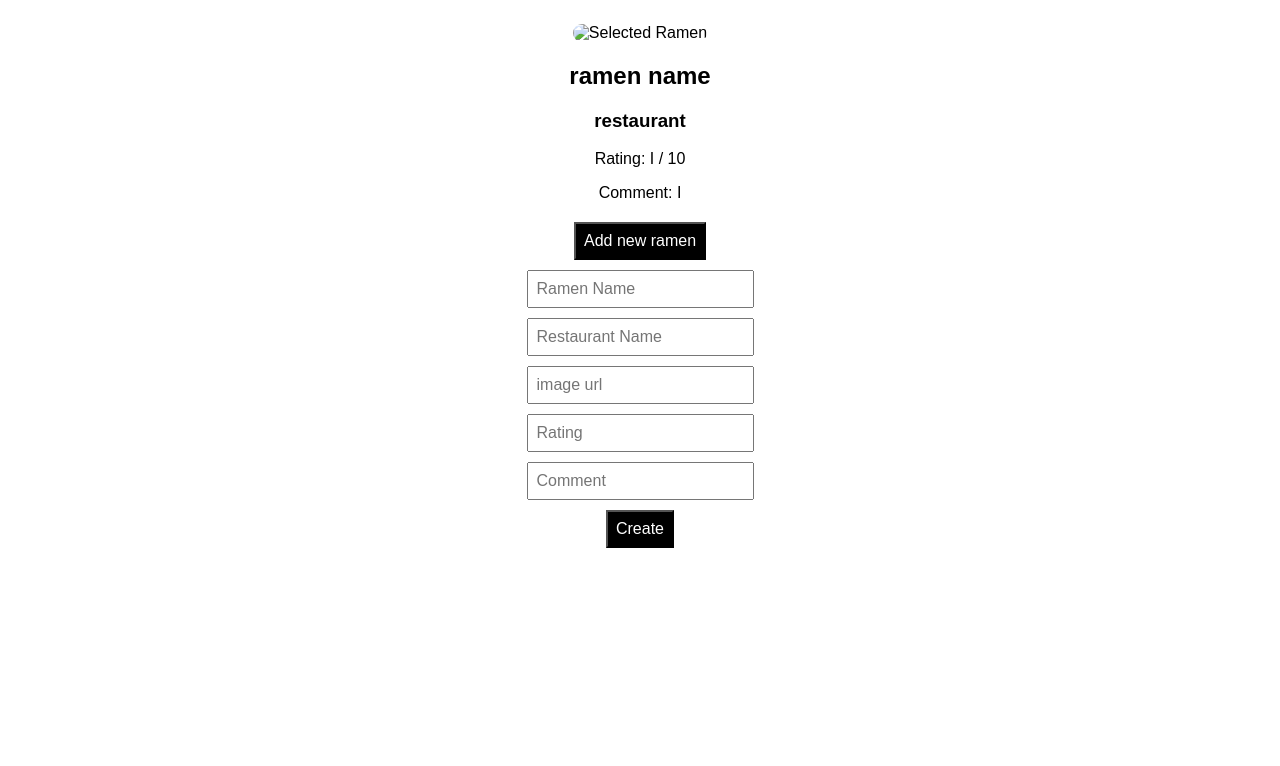
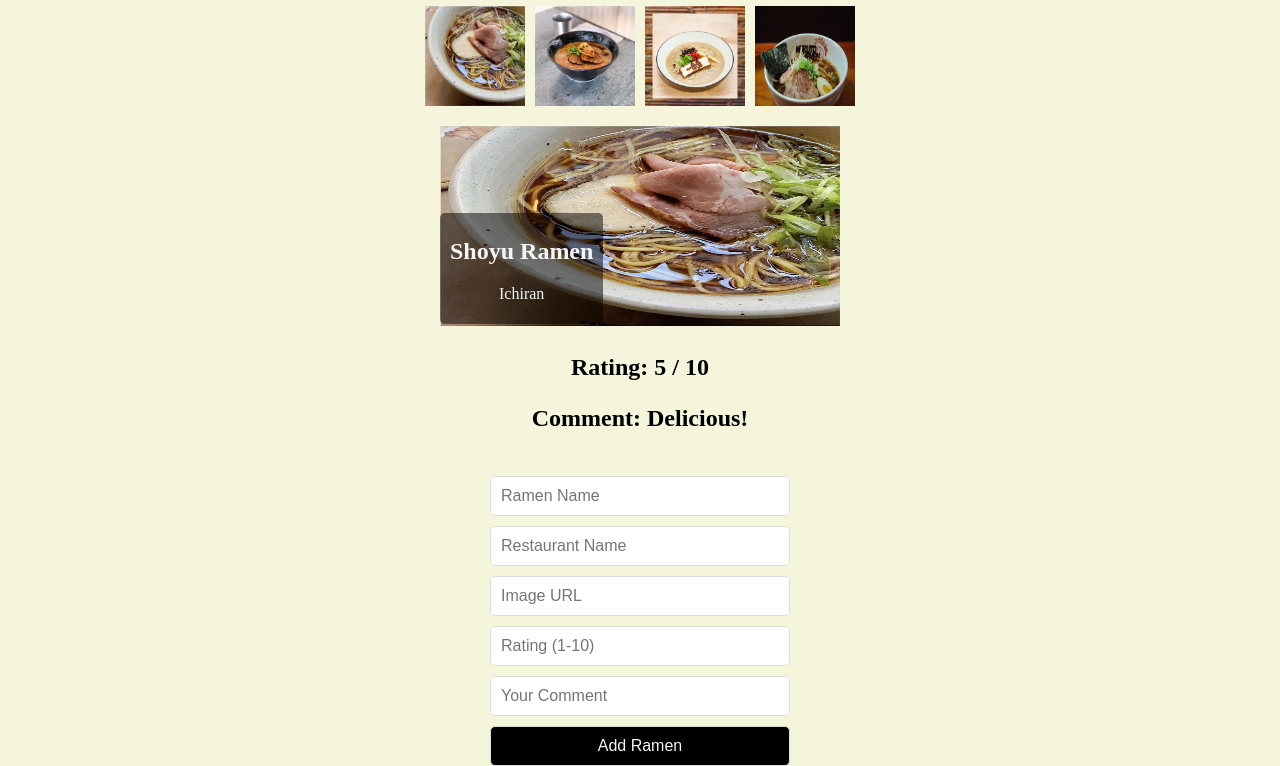
Before and after one commit to ezraoduor/phase-1-code-challenge-ramen-rater, a plain HTML site: page index.html in a window 1280 px wide. Shown: the part 76-842 px from the top of the page. Before the commit the page ends 800 px from the top, so only its background shows below. Drawn offline with Linux system fonts and the light colour scheme.

Commit message:
created addSubmitListerner function

```diff
--- /dev/null
+++ b/css/style.css
@@ -0,0 +1,86 @@
+@import url('https://fonts.googleapis.com/css2?family=Montserrat:ital,wght@0,100..900;1,100..900&display=swap');
+
+:root {
+	--header-font: "Montserrat", sans-serif ;
+	--primary-color: #f5f5f5;
+	--secondary-color: black;
+    --tertiary-color: #f5f5dc;
+}
+
+body {
+
+    text-align: center;
+    margin: 0;
+    background-color: var(--tertiary-color);
+}
+header{
+    font-family: var(--header-font);
+    background-color: var(--secondary-color);
+    color: var(--primary-color);
+}
+
+#ramen-menu {
+    display: flex;
+    justify-content: center;
+    gap: 10px;
+    margin-bottom: 20px;
+}
+
+#ramen-menu img {
+    width: 100px;
+    height: 100px;
+    cursor: pointer;
+
+}
+
+#ramen-detail {
+    position: relative;
+    display: inline-block;
+    text-align: center;
+    margin-bottom: 20px;
+}
+
+#ramen-detail img {
+    width: 400px;
+    height: 200px;
+
+}
+
+.overlay {
+    position: absolute;
+    bottom: 40%;
+    color: var(--primary-color);
+    background: rgba(0, 0, 0, 0.5);
+    padding: 5px 10px;
+    border-radius: 5px;
+}
+#ramen-rating, #ramen-comment {
+    font-weight: bolder;
+    font-size: x-large;
+    color:  black;
+}
+
+form {
+    display: flex;
+    flex-direction: column;
+    gap: 10px;
+    max-width: 300px;
+    margin: 0 auto;
+}
+
+input, button {
+    padding: 10px;
+    font-size: 16px;
+    border: 1px solid #ddd;
+    border-radius: 5px;
+}
+
+button {
+    background-color:var(--secondary-color);
+    color: var(--primary-color);
+    cursor: pointer;
+}
+
+button:hover {
+    background-color: #cc5500;
+}
--- a/index.html
+++ b/index.html
@@ -4,34 +4,30 @@
     <meta charset="UTF-8">
     <meta name="viewport" content="width=device-width, initial-scale=1.0">
     <title>Ramen Rater</title>
-    <link rel="stylesheet" href="style/style.css">
+    <link rel="stylesheet" href="css/style.css">
 </head>
 <body>
-<header> <h1>Ramen Rater</h1></header>
+    <header><h1> Ramen Rater </h1></header>
 
+    <div id="ramen-menu"></div>
 
-
-    <div id="ramen-menu">
-
+    <div id="ramen-detail">
+        <img id="ramen-detail-image" src="" alt="Ramen Image">
+        <div class="overlay">
+            <h2 id="ramen-name"></h2>
+            <p id="ramen-restaurant"></p>
+        </div>
+        <p id="ramen-rating"></p>
+        <p id="ramen-comment"></p>
     </div>
 
-    <div id="ramen-detail">
-        <img id="ramen-detail-image" src="assets/placeholder.jpg" alt="Selected Ramen">
-        <h2 id="ramen-name">ramen name</h2>
-        <h3 id="ramen-restaurant">restaurant</h3>
-        <p id="ramen-rating">Rating: I / 10</p>
-        <p id="ramen-comment">Comment: I</p>
-    </div>
-
-
-    <form id="new-ramen-form">
-        <button type="submit">Add new ramen </button>
-        <input type="text" name="name" placeholder="Ramen Name">
-        <input type="text" name="restaurant" placeholder="Restaurant Name" >
-        <input type="text" name="image" placeholder="image url" >
-        <input type="number" name="rating" placeholder="Rating " >
-        <input type="text" name="comment" placeholder="Comment" >
-        <button type="submit">Create</button>
+    <form id="ramen-form">
+        <input type="text" id="name" placeholder="Ramen Name" >
+        <input type="text" id="restaurant" placeholder="Restaurant Name" >
+        <input type="url" id="image" placeholder="Image URL" >
+        <input type="number" id="rating" placeholder="Rating (1-10)"  >
+        <input type="text" id="comment" placeholder="Your Comment" >
+        <button type="submit">Add Ramen</button>
     </form>
 
     <script src="js/index.js"></script>
--- a/js/index.js
+++ b/js/index.js
@@ -1,4 +1,9 @@
 document.addEventListener("DOMContentLoaded", main);
+
+function main() {
+    displayRamens();
+    addSubmitListener();
+}
 
 const ramens = [
     { id: 1, name: "Shoyu Ramen", restaurant: "Ichiran", image: "assets/shoyu.jpg", rating: 5, comment: "Delicious!" },
@@ -7,34 +12,21 @@ const ramens = [
     { id: 4 , name: "Naruto Ramen", restaurant: "Meko", image: "assets/naruto.jpg", rating: 8, comment: "best in the city!" },
  ];
 
-
 function displayRamens() {
     const ramenMenu = document.getElementById("ramen-menu");
 
 
-    ramenMenu.innerHTML = "";
-
-
-    ramens.forEach(addRamenToMenu);
-
-
-    if (ramens.length > 0) {
+    ramens.forEach(ramen => {
+        const img = document.createElement("img");
+        img.src = ramen.image;
+        img.alt = ramen.name;
+        img.addEventListener("click", () => handleClick(ramen));
+        ramenMenu.appendChild(img);
+    });
+    if(ramens.length > 0) {
         handleClick(ramens[0]);
     }
 }
-
-
-function addRamenToMenu(ramen) {
-    const ramenMenu = document.getElementById("ramen-menu");
-    const img = document.createElement("img");
-
-    img.src = ramen.image;
-    img.alt = ramen.name;
-    img.addEventListener("click", () => handleClick(ramen)); // Attach event listener
-
-    ramenMenu.appendChild(img);
-}
-
 
 function handleClick(ramen) {
     document.getElementById("ramen-detail-image").src = ramen.image;
@@ -42,31 +34,39 @@ function handleClick(ramen) {
     document.getElementById("ramen-restaurant").textContent = ramen.restaurant;
     document.getElementById("ramen-rating").textContent = `Rating: ${ramen.rating} / 10`;
     document.getElementById("ramen-comment").textContent = `Comment: ${ramen.comment}`;
+
 }
 
 function addSubmitListener() {
-    const ramenForm = document.getElementById("new-ramen-form");
+    const form = document.getElementById("ramen-form");
 
-    ramenForm.addEventListener("submit", (event) => {
+    form.addEventListener("submit", (event) => {
         event.preventDefault();
 
+        const name = document.getElementById("name").value;
+        const restaurant = document.getElementById("restaurant").value;
+        const image = document.getElementById("image").value;
+        const rating = parseInt(document.getElementById("rating").value, 10);
+        const comment = document.getElementById("comment").value;
 
-        const newRamen = {
-            name: event.target.name.value,
-            restaurant: event.target.restaurant.value,
-            image: event.target.image.value,
-            rating: parseInt(event.target.rating.value, 10),
-            comment: event.target.comment.value,
-        };
+        if (!name || !restaurant || !image || isNaN(rating) || !comment) {
+            return alert("Please fill in all fields correctly.");
 
+        }
+        if (rating < 1 || rating > 10) {
+            return  alert("Rating must be between 1 and 10.");
 
-        if (!newRamen.name || !newRamen.restaurant || !newRamen.image || isNaN(newRamen.rating) || !newRamen.comment) {
-            return  alert("All fields are required and rating must be a number.");
-                    ;
-                 }
+        }
 
+        const newRamen = { name, restaurant, image, rating, comment };
 
-                 if (newRamen.rating < 1 || newRamen.rating > 10) {
-                    return  alert("Rating must be between 1 and 10.");
-                          ;
-                       }
+        const img = document.createElement("img");
+        img.src = image;
+        img.alt = name;
+        img.addEventListener("click", () => handleClick(newRamen));
+
+        document.getElementById("ramen-menu").appendChild(img);
+
+        form.reset();
+    });
+}
--- a/style/style.css
+++ /dev/null
@@ -1,60 +0,0 @@
-body {
-    font-family: Arial, sans-serif;
-    text-align: center;
-    margin: 0;
-}
-header{
-    background-color: black;
-    color: white
-}
-#ramen-options {
-    display: flex;
-    justify-content: center;
-    align-items: center;
-    gap: 10px;
-    flex-wrap: wrap;
-}
-
-#ramen-options img {
-    width: 120px;
-    height: auto;
-
-}
-
-#ramen-menu {
-    display: flex;
-    justify-content: center;
-    gap: 10px;
-    margin-bottom: 20px;
-}
-#ramen-menu img {
-    width: 100px;
-    height: 100px;
-    cursor: pointer;
-    border-radius: 8px;
-    border: 2px solid transparent;
-}
-#ramen-menu img:hover {
-    border-color: #ff9800;
-}
-#ramen-detail img {
-    width: 300px;
-    height: 200px;
-    border-radius: 10px;
-}
-form {
-    margin-top: 20px;
-    display: flex;
-    flex-direction: column;
-    align-items: center;
-    gap: 10px;
-}
-input, button {
-    padding: 8px;
-    font-size: 16px;
-}
-button{
-    background-color: black;
-    color:white;
-    cursor: pointer;
-}
```
